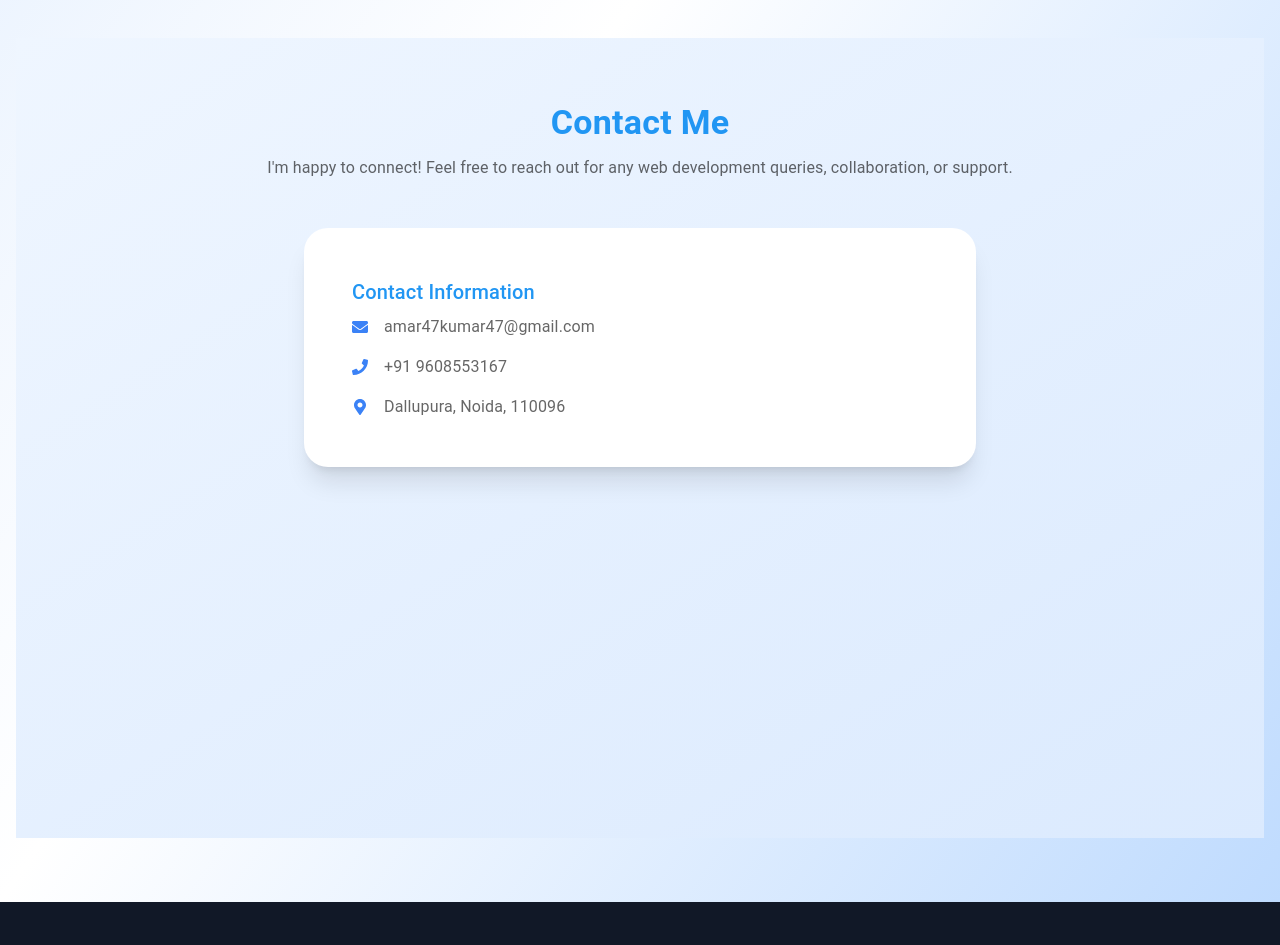
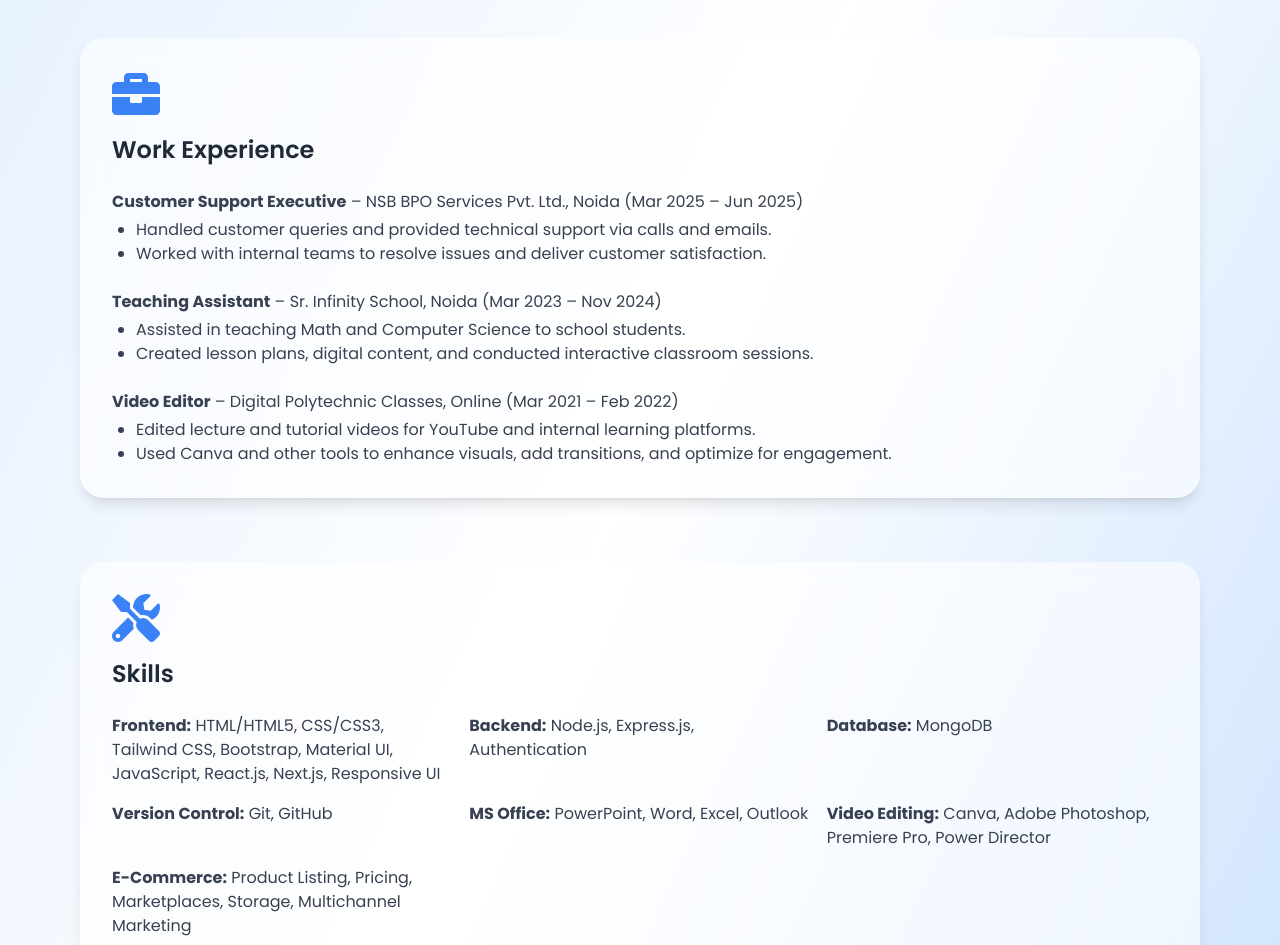
Before and after one commit to amar2mail9/Blog_PORT_CLIENT, a Next.js app: page /about-us in a window 1280 px wide. Shown: the part 980-1925 px from the top of the page. Built offline with nearby package versions, Linux system fonts and the light colour scheme; no server answers.

Commit message:
resume and About section add

```diff
--- a/components/About/AboutUsPage.jsx
+++ b/components/About/AboutUsPage.jsx
@@ -10,6 +10,8 @@ import {
   FaCode,
   FaUserGraduate,
   FaLaptopCode,
+  FaBriefcase,
+  FaTools,
 } from "react-icons/fa";
 import ContactUs from "./ContactUs";
 
@@ -120,10 +122,110 @@ export default function AboutUs() {
         </div>
       </motion.div>
 
-      {/* Contact Section */}
-      <div className="mt-20">
-        <ContactUs />
-      </div>
+      {/* Work Experience */}
+      <motion.div
+        initial={{ opacity: 0, y: 40 }}
+        whileInView={{ opacity: 1, y: 0 }}
+        transition={{ delay: 0.3, duration: 1 }}
+        className="max-w-6xl mx-auto mt-20 px-4"
+      >
+        <div className="p-8 bg-white/60 backdrop-blur-md rounded-3xl shadow-lg">
+          <div className="text-blue-500 text-5xl mb-4">
+            <FaBriefcase />
+          </div>
+          <h3 className="text-2xl font-semibold mb-6 text-gray-800">
+            Work Experience
+          </h3>
+          <ul className="space-y-6 text-gray-700">
+            <li>
+              <strong>Customer Support Executive</strong> – NSB BPO Services
+              Pvt. Ltd., Noida (Mar 2025 – Jun 2025)
+              <ul className="list-disc ml-6 mt-1">
+                <li>
+                  Handled customer queries and provided technical support via
+                  calls and emails.
+                </li>
+                <li>
+                  Worked with internal teams to resolve issues and deliver
+                  customer satisfaction.
+                </li>
+              </ul>
+            </li>
+            <li>
+              <strong>Teaching Assistant</strong> – Sr. Infinity School, Noida
+              (Mar 2023 – Nov 2024)
+              <ul className="list-disc ml-6 mt-1">
+                <li>
+                  Assisted in teaching Math and Computer Science to school
+                  students.
+                </li>
+                <li>
+                  Created lesson plans, digital content, and conducted
+                  interactive classroom sessions.
+                </li>
+              </ul>
+            </li>
+            <li>
+              <strong>Video Editor</strong> – Digital Polytechnic Classes,
+              Online (Mar 2021 – Feb 2022)
+              <ul className="list-disc ml-6 mt-1">
+                <li>
+                  Edited lecture and tutorial videos for YouTube and internal
+                  learning platforms.
+                </li>
+                <li>
+                  Used Canva and other tools to enhance visuals, add
+                  transitions, and optimize for engagement.
+                </li>
+              </ul>
+            </li>
+          </ul>
+        </div>
+      </motion.div>
+
+      {/* Skills Section */}
+      <motion.div
+        initial={{ opacity: 0, y: 40 }}
+        whileInView={{ opacity: 1, y: 0 }}
+        transition={{ delay: 0.3, duration: 1 }}
+        className="max-w-6xl mx-auto mt-16 px-4"
+      >
+        <div className="p-8 bg-white/60 backdrop-blur-md rounded-3xl shadow-lg">
+          <div className="text-blue-500 text-5xl mb-4">
+            <FaTools />
+          </div>
+          <h3 className="text-2xl font-semibold mb-6 text-gray-800">Skills</h3>
+          <div className="grid grid-cols-1 sm:grid-cols-2 md:grid-cols-3 gap-4 text-gray-700">
+            <div>
+              <strong>Frontend:</strong> HTML/HTML5, CSS/CSS3, Tailwind CSS,
+              Bootstrap, Material UI, JavaScript, React.js, Next.js, Responsive
+              UI
+            </div>
+            <div>
+              <strong>Backend:</strong> Node.js, Express.js, Authentication
+            </div>
+            <div>
+              <strong>Database:</strong> MongoDB
+            </div>
+            <div>
+              <strong>Version Control:</strong> Git, GitHub
+            </div>
+            <div>
+              <strong>MS Office:</strong> PowerPoint, Word, Excel, Outlook
+            </div>
+            <div>
+              <strong>Video Editing:</strong> Canva, Adobe Photoshop, Premiere
+              Pro, Power Director
+            </div>
+            <div>
+              <strong>E-Commerce:</strong> Product Listing, Pricing,
+              Marketplaces, Storage, Multichannel Marketing
+            </div>
+          </div>
+        </div>
+      </motion.div>
+
+      <ContactUs/>
     </div>
   );
 }
--- a/components/About/ContactUs.jsx
+++ b/components/About/ContactUs.jsx
@@ -1,14 +1,22 @@
 "use client";
 import { motion } from "framer-motion";
-import { FaEnvelope, FaPhone, FaMapMarkerAlt } from "react-icons/fa";
+import {
+  FaEnvelope,
+  FaPhone,
+  FaMapMarkerAlt,
+  FaLinkedin,
+  FaGithub,
+} from "react-icons/fa";
 import { Typography, Box, createTheme, ThemeProvider } from "@mui/material";
-import { blue } from "@mui/material/colors";
+import { blue, grey } from "@mui/material/colors";
 
-// Custom blue theme
 const theme = createTheme({
   palette: {
     primary: {
-      main: blue[500],
+      main: blue[600],
+    },
+    text: {
+      secondary: grey[700],
     },
   },
 });
@@ -16,7 +24,8 @@ const theme = createTheme({
 export default function ContactUs() {
   return (
     <ThemeProvider theme={theme}>
-      <div className="min-h-screen bg-gradient-to-br from-blue-50 to-blue-100 py-16 px-6">
+      <div className="min-h-screen bg-gradient-to-br from-blue-50 to-blue-100 py-16 px-4">
+        {/* Header */}
         <motion.div
           initial={{ opacity: 0, y: 50 }}
           animate={{ opacity: 1, y: 0 }}
@@ -32,46 +41,80 @@ export default function ContactUs() {
           >
             Contact Me
           </Typography>
-          <Typography variant="body1" color="textSecondary" paragraph>
-            I'm happy to connect! Feel free to reach out for any web development
-            queries, collaboration, or support.
+          <Typography
+            variant="body1"
+            color="textSecondary"
+            className="max-w-xl mx-auto"
+          >
+            Feel free to reach out for any web development queries,
+            collaboration, internship opportunities, or support.
           </Typography>
         </motion.div>
 
+        {/* Contact Info Box */}
         <div className="max-w-2xl mx-auto">
           <motion.div
             initial={{ opacity: 0, y: 50 }}
             animate={{ opacity: 1, y: 0 }}
             transition={{ delay: 0.3, duration: 0.8 }}
-            className="bg-white rounded-3xl shadow-xl p-8 md:p-12"
+            className="bg-white rounded-3xl shadow-2xl p-8 md:p-12"
           >
             <Typography
               variant="h6"
               component="h2"
               gutterBottom
               color="primary"
+              className="text-center"
             >
               Contact Information
             </Typography>
 
-            <Box mb={2} display="flex" alignItems="center">
-              <FaEnvelope className="text-blue-500 mr-4" />
+            <Box mb={3} display="flex" alignItems="center">
+              <FaEnvelope className="text-blue-600 text-lg mr-4" />
               <Typography variant="body1" color="textSecondary">
                 amar47kumar47@gmail.com
               </Typography>
             </Box>
 
-            <Box mb={2} display="flex" alignItems="center">
-              <FaPhone className="text-blue-500 mr-4" />
+            <Box mb={3} display="flex" alignItems="center">
+              <FaPhone className="text-blue-600 text-lg mr-4" />
               <Typography variant="body1" color="textSecondary">
                 +91 9608553167
               </Typography>
             </Box>
 
+            <Box mb={3} display="flex" alignItems="center">
+              <FaMapMarkerAlt className="text-blue-600 text-lg mr-4" />
+              <Typography variant="body1" color="textSecondary">
+                Dallupura, Noida, Uttar Pradesh – 110096
+              </Typography>
+            </Box>
+
+            <Box mb={3} display="flex" alignItems="center">
+              <FaLinkedin className="text-blue-600 text-lg mr-4" />
+              <Typography variant="body1" color="textSecondary">
+                <a
+                  href="https://linkedin.com/in/amar96085"
+                  target="_blank"
+                  rel="noopener noreferrer"
+                  className="hover:underline text-blue-700"
+                >
+                  linkedin.com/in/amar96085
+                </a>
+              </Typography>
+            </Box>
+
             <Box display="flex" alignItems="center">
-              <FaMapMarkerAlt className="text-blue-500 mr-4" />
+              <FaGithub className="text-blue-600 text-lg mr-4" />
               <Typography variant="body1" color="textSecondary">
-                Dallupura, Noida, 110096
+                <a
+                  href="https://github.com/amar2mail9"
+                  target="_blank"
+                  rel="noopener noreferrer"
+                  className="hover:underline text-blue-700"
+                >
+                  github.com/amar2mail9
+                </a>
               </Typography>
             </Box>
           </motion.div>
--- a/components/Home/IntroPage.jsx
+++ b/components/Home/IntroPage.jsx
@@ -57,7 +57,7 @@ const IntroPage = () => {
 
             <div className="flex md:justify-start justify-center mt-4">
               <Link
-                href={"./webresume.pdf"}
+                href={"./Er_Amar_Kumar_Resume_Single_Page.pdf"}
                 download={true}
                 target="_blank"
                 rel="noopener noreferrer"
--- a/components/Resume/Resume.jsx
+++ b/components/Resume/Resume.jsx
@@ -1,192 +1,214 @@
+// ResumeComponent.jsx
+"use client";
 import React from "react";
+import {
+  FaPhone,
+  FaEnvelope,
+  FaMapMarkerAlt,
+  FaGlobe,
+  FaGithub,
+  FaFileDownload,
+  FaDownload,
+} from "react-icons/fa";
 
-const Resume = () => {
+import { Button } from "@mui/material";
+
+const ResumeComponent = () => {
   return (
-    <div className="min-h-screen bg-gray-100 p-6">
-      <div className="max-w-5xl mx-auto bg-white shadow-md rounded-xl p-8">
-        <h1 className="text-3xl font-bold text-blue-700">Amar Kumar</h1>
-        <p className="text-lg font-medium text-gray-700 mb-4">
-          MERN Stack Developer
-        </p>
-
-        {/* Contact */}
-        <div className="grid md:grid-cols-2 gap-4 text-sm text-gray-600 mb-6">
-          <div>📞 9608553167</div>
-          <div>📍 Dallupura, Noida, 110096</div>
+    <section className="bg-indigo-100 py-16">
+      <div className="bg-white border text-black p-8 max-w-4xl mx-auto ">
+        <div className="flex justify-between items-center border-b pb-4">
           <div>
-            🌐{" "}
-            <a
-              href="https://polytechub.vercel.app"
-              className="text-blue-600 hover:underline"
-            >
-              polytechub.vercel.app
-            </a>
-          </div>
-          <div>
-            📧{" "}
-            <a
-              href="mailto:amar47kumar47@gmail.com"
-              className="text-blue-600 hover:underline"
-            >
-              amar47kumar47@gmail.com
-            </a>
-          </div>
-          <div>
-            GitHub:{" "}
-            <a
-              href="https://github.com/amar2mail9"
-              className="text-blue-600 hover:underline"
-            >
-              github.com/amar2mail9
-            </a>
+            <h1 className="text-3xl font-bold">Er. Amar Kumar</h1>
+            <p className="text-lg font-medium text-gray-700">
+              MERN Stack Developer
+            </p>
+            <p className="text-sm">
+              Bachelor of Computer Applications (BCA) – IGNOU (2024-2027)
+            </p>
           </div>
         </div>
 
-        {/* About Me */}
-        <section className="mb-6">
-          <h2 className="text-xl font-semibold text-blue-600 mb-2">About Me</h2>
-          <p className="text-gray-700">
-            I’m Amar Kumar, a passionate MERN Stack Developer and BCA student. I
-            have hands-on experience in building responsive web applications
-            using MongoDB, Express.js, React.js, and Node.js. I’m a quick
-            learner, team player, and always eager to grow by solving real-world
-            development challenges.
+        <div className="mt-4 flex flex-wrap gap-6 text-sm text-gray-800">
+          <div className="flex items-center gap-2">
+            <FaMapMarkerAlt /> Dallupura, Noida, 110096
+          </div>
+          <div className="flex items-center gap-2">
+            <FaPhone /> +91 96085 53167
+          </div>
+          <div className="flex items-center gap-2">
+            <FaEnvelope /> amar47kumar47@gmail.com
+          </div>
+          <div className="flex items-center gap-2">
+            <FaGlobe /> polytechub.vercel.app
+          </div>
+          <div className="flex items-center gap-2">
+            <FaGithub /> github.com/amar2mail9
+          </div>
+        </div>
+
+        <section className="mt-6">
+          <h2 className="text-xl font-semibold border-b mb-2">About Me</h2>
+          <p>
+            I am Amar Kumar, a MERN Stack Developer and BCA student with
+            practical experience in building full-stack web applications. I
+            specialize in creating responsive, user-focused solutions using
+            React, Node.js, and MongoDB. My background in teaching and video
+            editing strengthens my communication and creativity in delivering
+            engaging digital experiences.
           </p>
         </section>
 
-        {/* Education */}
-        <section className="mb-6">
-          <h2 className="text-xl font-semibold text-blue-600 mb-2">
-            Education
+        <section className="mt-6">
+          <h2 className="text-xl font-semibold border-b mb-2">
+            Work Experience
           </h2>
-          <ul className="list-disc list-inside text-gray-700">
+          <ul className="list-disc pl-6">
             <li>
-              <strong>Bachelor of Computer Applications (BCA)</strong> – Indira
-              Gandhi National Open University (IGNOU) (2024–2027)
+              <strong>Customer Support Executive</strong> – NSB BPO Services
+              Pvt. Ltd., Noida (Mar 2025 - Jun 2025)
+              <ul className="list-disc pl-6">
+                <li>
+                  Handled customer queries and provided technical support via
+                  calls and emails.
+                </li>
+                <li>
+                  Worked with internal teams to resolve issues and deliver
+                  customer satisfaction.
+                </li>
+              </ul>
             </li>
             <li>
-              <strong>Diploma in Civil Engineering</strong> – State Board of
-              Technical Education (SBTE) (2020–2023)
+              <strong>Teaching Assistant</strong> – Sr. Infinity School, Noida
+              (Mar 2023 - Nov 2024)
+              <ul className="list-disc pl-6">
+                <li>
+                  Assisted in teaching Math and Computer Science to school
+                  students.
+                </li>
+                <li>
+                  Created lesson plans, digital content, and conducted
+                  interactive classroom sessions.
+                </li>
+              </ul>
+            </li>
+            <li>
+              <strong>Video Editor</strong> – Digital Polytechnic Classes
+              (Online) (Mar 2021 – Feb 2022)
+              <ul className="list-disc pl-6">
+                <li>
+                  Edited lecture/tutorial videos for YouTube and internal
+                  platforms using Canva and Adobe tools.
+                </li>
+                <li>
+                  Enhanced visuals, added transitions, and optimized for
+                  engagement and learning.
+                </li>
+              </ul>
             </li>
           </ul>
         </section>
 
-        {/* Skills */}
-        <section className="mb-6">
-          <h2 className="text-xl font-semibold text-blue-600 mb-2">Skills</h2>
-          <div className="grid grid-cols-2 sm:grid-cols-3 gap-2 text-gray-700">
-            <div>HTML5 / CSS3</div>
-            <div>JavaScript / React JS</div>
-            <div>Node JS / Express JS</div>
-            <div>Next JS / MongoDB</div>
-            <div>Tailwind CSS / Bootstrap</div>
-            <div>Git / Postman / Canva</div>
-            <div>MS Office</div>
-            <div>Swiper JS / Satrapi JS</div>
+        <section className="mt-6">
+          <h2 className="text-xl font-semibold border-b mb-2">Skills</h2>
+          <div className="grid grid-cols-1 md:grid-cols-2 gap-4">
+            <div>
+              <strong>Frontend:</strong> HTML/HTML5, CSS/CSS3, Tailwind CSS,
+              Bootstrap, Material UI, JavaScript, React JS, Next JS
+            </div>
+            <div>
+              <strong>Backend:</strong> Node.js, Express.js, Authentication
+            </div>
+            <div>
+              <strong>Database:</strong> MongoDB
+            </div>
+            <div>
+              <strong>Version Control:</strong> Git, GitHub
+            </div>
+            <div>
+              <strong>MS Office:</strong> PowerPoint, MS Word, Excel, Outlook
+            </div>
+            <div>
+              <strong>Video Editing:</strong> Canva, Adobe Photoshop, Premiere
+              Pro, PowerDirector
+            </div>
+            <div>
+              <strong>E-Commerce:</strong> Pricing, Product Listing,
+              Multichannel Marketing, Marketplace, Storage
+            </div>
           </div>
         </section>
 
-        {/* Work Experience */}
-        <section className="mb-6">
-          <h2 className="text-xl font-semibold text-blue-600 mb-2">
-            Work Experience
-          </h2>
-          <p className="text-gray-700">
-            <strong>Customer Support Executive</strong>
-            <br />
-            NSB BPO Services Pvt. Ltd., Noida <br />
-            <em>March 2025 – Present</em>
-          </p>
-        </section>
-
-        {/* Projects */}
-        <section>
-          <h2 className="text-xl font-semibold text-blue-600 mb-2">Projects</h2>
-
-          <div className="mb-4">
-            <h3 className="font-semibold text-gray-800">E-Commerce Website</h3>
-            <p className="text-gray-600">
-              Tech Stack: React JS, JavaScript, Tailwind CSS, Swiper JS <br />
+        <section className="mt-6">
+          <h2 className="text-xl font-semibold border-b mb-2">Projects</h2>
+          <ul className="list-disc pl-6 space-y-4">
+            <li>
+              <strong>Blog & Portfolio (MERN Stack Project)</strong> –
               <a
-                href="https://a-storeamar.netlify.app/"
-                className="text-blue-600 hover:underline"
+                href="https://polytechub.vercel.app"
+                className="text-blue-600 underline ml-1"
+                target="_blank"
               >
-                Live
-              </a>{" "}
-              |{" "}
+                Live Demo
+              </a>
+              <p className="mt-1">
+                This is a full-stack application combining blog functionality
+                with a personal portfolio site. It features a secure
+                authentication system using JWT, a user-friendly admin dashboard
+                for managing posts and users, and a beautifully styled
+                responsive UI using Tailwind CSS and Material UI. MongoDB serves
+                as the primary database, and the entire app is modular and
+                scalable. It also supports protected routes, file uploads, and
+                role-based access.
+              </p>
+            </li>
+            <li>
+              <strong>Blog Website (Frontend Only)</strong> –
               <a
-                href="https://github.com/amar2mail9/A-Store"
-                className="text-blue-600 hover:underline"
+                href="https://amartsblog.netlify.app"
+                className="text-blue-600 underline ml-1"
+                target="_blank"
               >
-                GitHub
+                Live Demo
               </a>
-            </p>
-          </div>
-
-          <div className="mb-4">
-            <h3 className="font-semibold text-gray-800">Blog Website</h3>
-            <p className="text-gray-600">
-              Tech Stack: React JS, JavaScript, Tailwind CSS, Swiper JS, Fake
-              API <br />
+              <p className="mt-1">
+                A modern frontend blog website created using React.js and
+                Tailwind CSS. It consumes a fake API to simulate blog content
+                and utilizes Swiper.js to provide an interactive carousel
+                experience. The UI is fully responsive, providing an optimal
+                reading experience on both mobile and desktop screens.
+              </p>
+            </li>
+            <li>
+              <strong>E-Commerce Website (Frontend Only)</strong> –
               <a
-                href="https://amartsblog.netlify.app/"
-                className="text-blue-600 hover:underline"
+                href="https://a-storeamar.netlify.app"
+                className="text-blue-600 underline ml-1"
+                target="_blank"
               >
-                Live
-              </a>{" "}
-              |{" "}
-              <a
-                href="https://github.com/amar2mail9/TS_Blog01"
-                className="text-blue-600 hover:underline"
-              >
-                GitHub
+                Live Demo
               </a>
-            </p>
-          </div>
-
-          <div className="mb-4">
-            <h3 className="font-semibold text-gray-800">
-              Portfolio & Blog Platform
-            </h3>
-            <p className="text-gray-600">
-              Tech Stack: React JS, Express JS, MongoDB, Tailwind CSS, Material
-              UI, JWT Auth
-              <br />
-              Client:{" "}
-              <a
-                href="https://polytechub.vercel.app/"
-                className="text-blue-600 hover:underline"
-              >
-                Live
-              </a>{" "}
-              |{" "}
-              <a
-                href="https://github.com/amar2mail9/Blog_PORT_CLIENT"
-                className="text-blue-600 hover:underline"
-              >
-                GitHub
-              </a>
-              <br />
-              Admin Panel:{" "}
-              <a
-                href="https://adminpanalport.netlify.app/"
-                className="text-blue-600 hover:underline"
-              >
-                Live
-              </a>{" "}
-              |{" "}
-              <a
-                href="https://github.com/amar2mail9/portadminblog"
-                className="text-blue-600 hover:underline"
-              >
-                GitHub
-              </a>
-            </p>
-          </div>
+              <p className="mt-1">
+                A feature-rich e-commerce frontend template using React.js and
+                Tailwind CSS. Includes product cards, image sliders using
+                Swiper.js, category-based filtering, responsive layouts, and
+                interactive buttons. It provides a clean shopping interface
+                ideal for showcasing products in a user-friendly way.
+              </p>
+            </li>
+          </ul>
         </section>
       </div>
-    </div>
+
+      <div className="flex items-center justify-center w-full my-6">
+        <a href={"./Er_Amar_Kumar_Resume_Single_Page.pdf"} download={true}>
+          <Button className="!bg-indigo-800 !text-white !capitalize !px-6 flex items-center justify-center gap-2 ">
+            <FaDownload /> Download
+          </Button>
+        </a>
+      </div>
+    </section>
   );
 };
 
-export default Resume;
+export default ResumeComponent;
```
Also changed, not shown: 1 other file (tests, documents, lock files or other folders).
